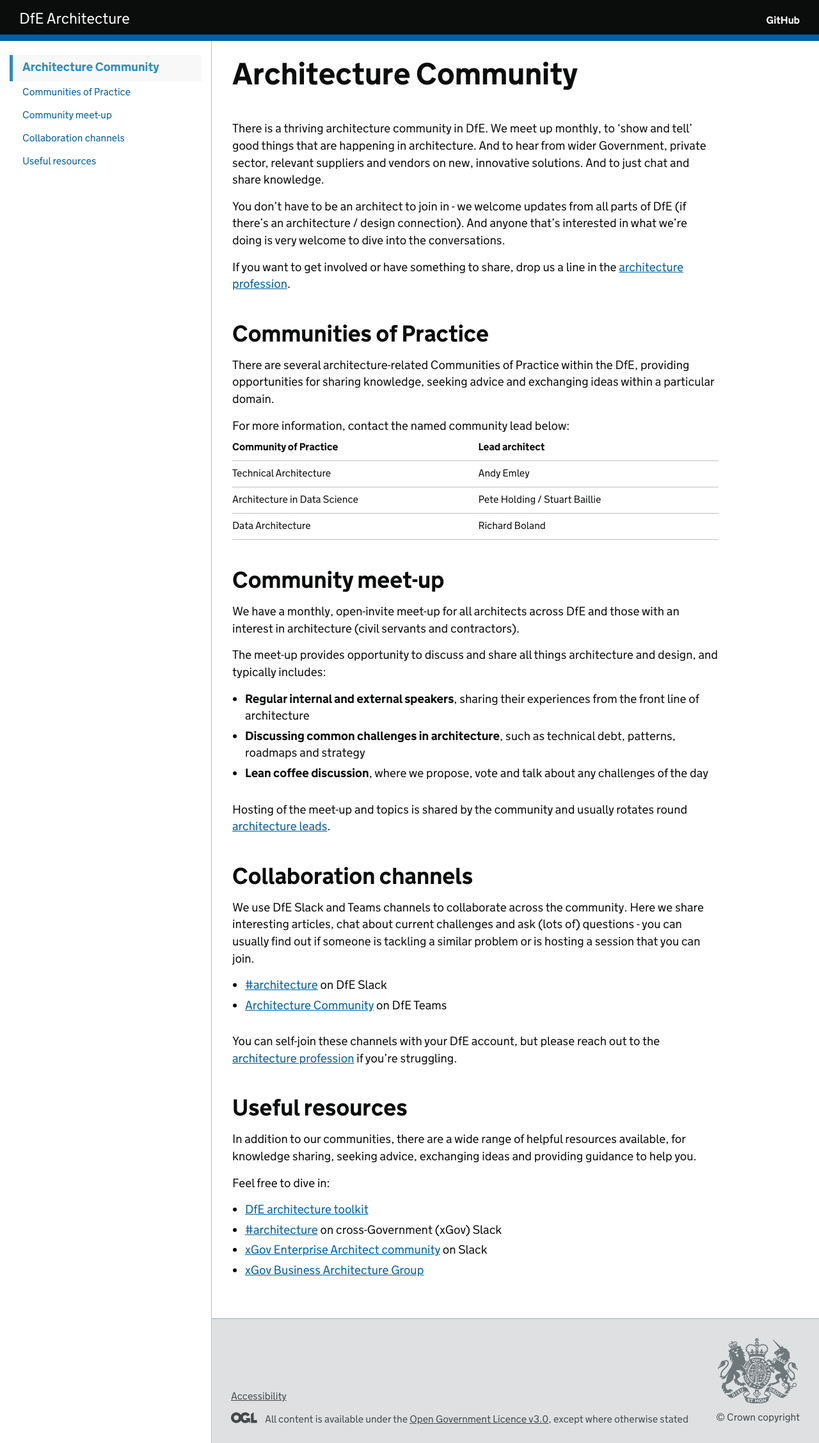
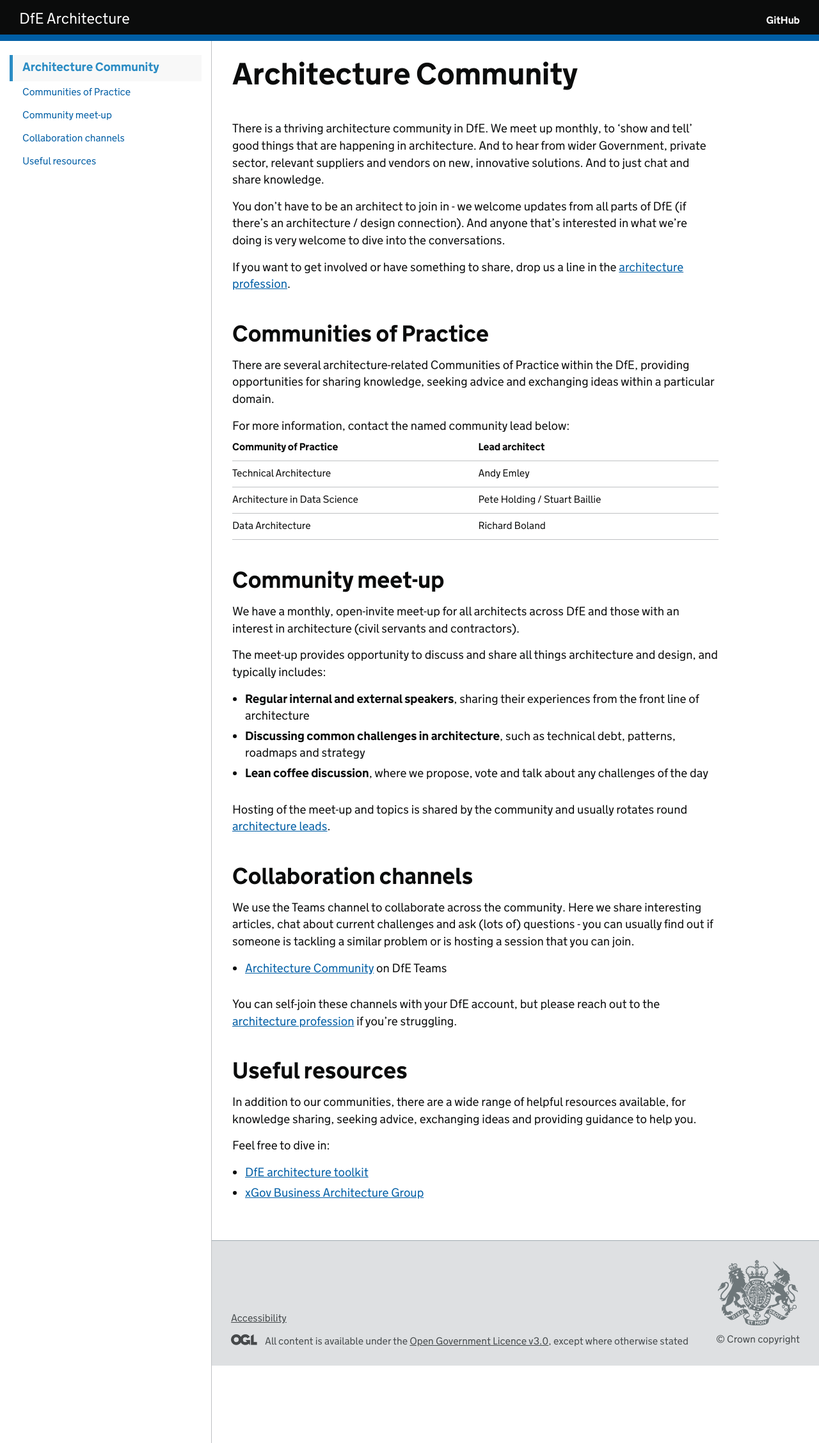
Before and after one commit to DFE-Digital/architecture, a Jekyll site: the page built from profession/architecture-community.md, in a window 1280 px wide. Shown: the whole page at 64% size. Built offline with Jekyll 4.4.1, drawn with Linux system fonts in a browser that asks for light colours; our own code applies the rules of GitHub Pages for plain Markdown files.

Commit message:
Update architecture-community.md

```diff
--- a/profession/architecture-community.md
+++ b/profession/architecture-community.md
@@ -33,9 +33,8 @@ The meet-up provides opportunity to discuss and share all things architecture an
 Hosting of the meet-up and topics is shared by the community and usually rotates round [architecture leads](architecture-profession#architecture-leads).
 
 ## Collaboration channels
-We use DfE Slack and Teams channels to collaborate across the community. Here we share interesting articles, chat about current challenges and ask (lots of) questions - you can usually find out if someone is tackling a similar problem or is hosting a session that you can join.
+We use the Teams channel to collaborate across the community. Here we share interesting articles, chat about current challenges and ask (lots of) questions - you can usually find out if someone is tackling a similar problem or is hosting a session that you can join.
 
-- [#architecture](https://ukgovernmentdfe.slack.com/archives/CFGA9DZSL) on DfE Slack
 - [Architecture Community](https://teams.microsoft.com/l/team/19%3a431430007aba4eceaddb4a0ab32dc412%40thread.skype/conversations?groupId=a7bd5aaa-9b44-4594-b058-4ac717af83d9&tenantId=fad277c9-c60a-4da1-b5f3-b3b8b34a82f9) on DfE Teams
 
 You can self-join these channels with your DfE account, but please reach out to the [architecture profession](mailto:architecture.profession@education.gov.uk) if you're struggling.
@@ -46,6 +45,4 @@ In addition to our communities, there are a wide range of helpful resources avai
 Feel free to dive in:
 
 - [DfE architecture toolkit](https://planner.cloud.microsoft/webui/plan/V_MJD_d-AUqrjB4GRgyug5YABPL1/view/board?tid=fad277c9-c60a-4da1-b5f3-b3b8b34a82f9)
-- [#architecture](https://ukgovernmentdigital.slack.com/archives/C04V6F4SX) on cross-Government (xGov) Slack
-- [xGov Enterprise Architect community](http://ukgovernmente-rue7893.slack.com/) on Slack
 - [xGov Business Architecture Group](https://khub.net/group/x-gov-business-architecture-group)
```
